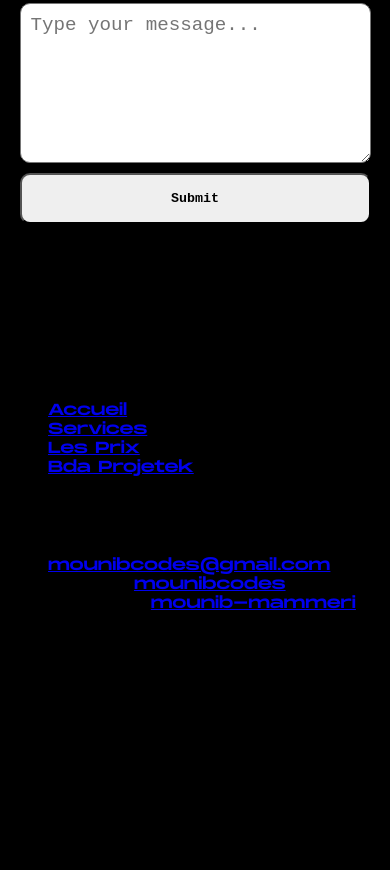
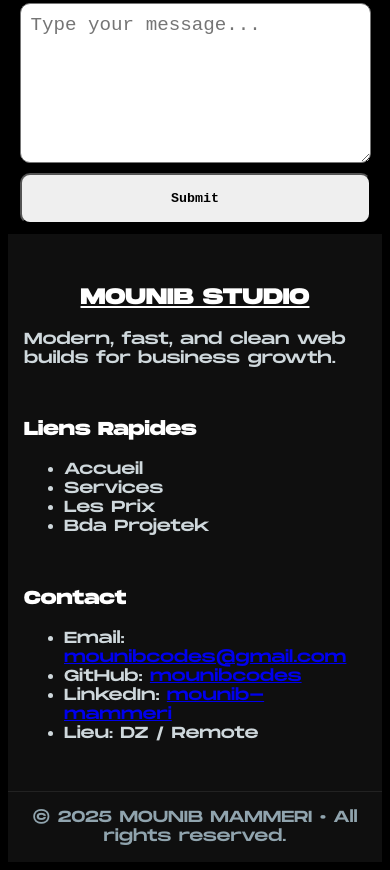
Before and after one commit to mounibcodes/mounibcodes, a plain HTML site: page index.html in a window 390 px wide. Shown: the part 3710-4580 px from the top of the page. Before the commit the page ends 4404 px from the top, so only its background shows below. Drawn offline with Linux system fonts and the light colour scheme.

Commit message:
Implement mobile footer styles
Added modern footer styles for mobile view.

```diff
--- a/styles-phone.css
+++ b/styles-phone.css
@@ -239,3 +239,18 @@ transform: translateY(50px);
     transform: translateY(0);
   }
 }
+/* Modern footer (mobile) */
+.site-footer { background:#0f0f0f; color:#cfd8dc; }
+.footer-content {
+  display: flex;
+  flex-wrap: wrap;
+  justify-content: space-between;
+  gap: 16px;
+  padding: 32px 16px;
+}
+.footer-section { flex: 1 1 240px; }
+.footer-brand { color:#fff; font-size: 1.4rem; }
+.footer-title { color:#fff; }
+.footer-links a { color:#cfd8dc; text-decoration: none; }
+.footer-links a:hover { color:#fff; }
+.footer-bottom { text-align:center; padding:16px; border-top:1px solid rgba(255,255,255,0.08); color:#90a4ae; }
```
